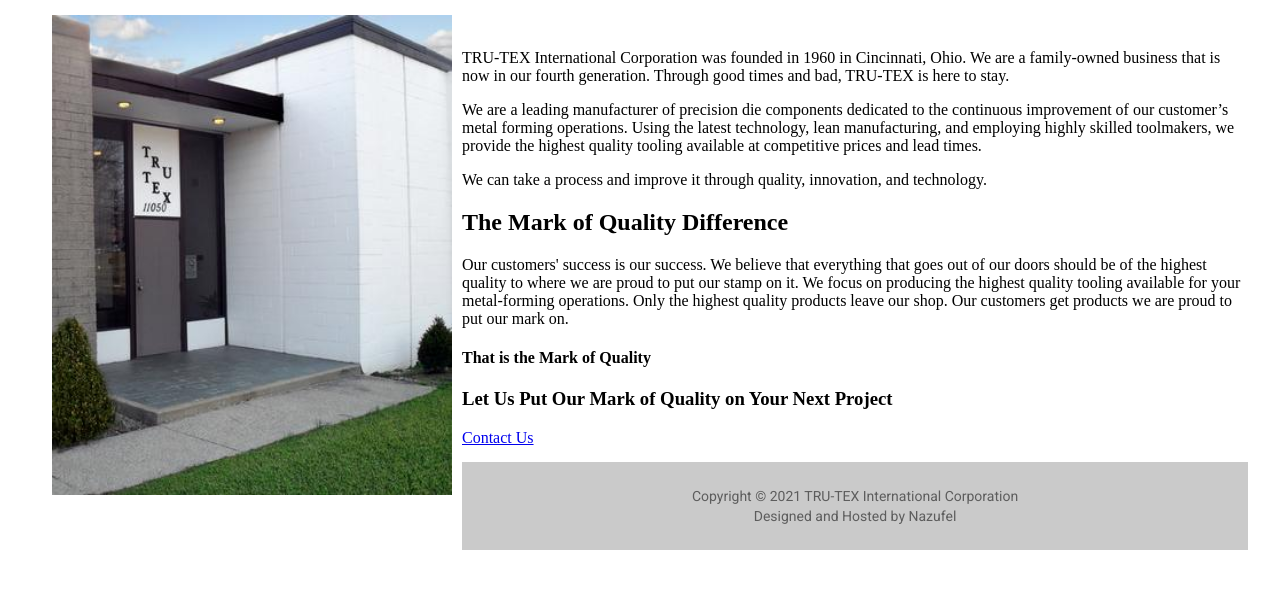
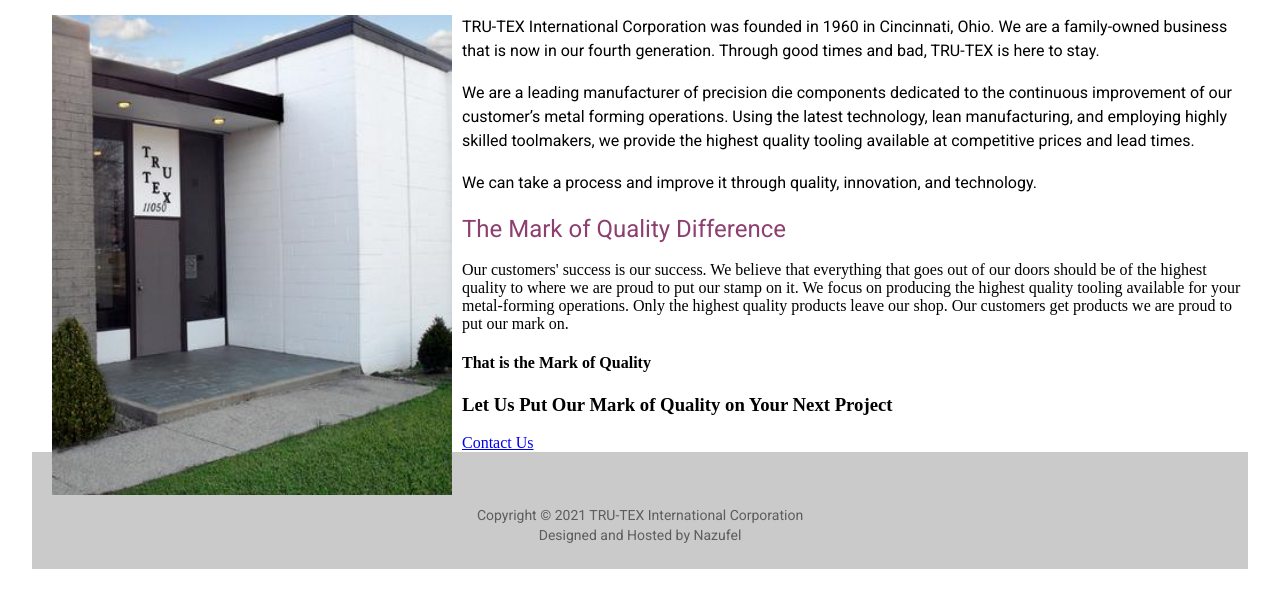
Before and after one commit to nazufel/trutexint, a Gatsby site: page /about in a window 1280 px wide. Shown: the part 129-736 px from the top of the page. Built offline with nearby package versions, Linux system fonts and the light colour scheme; Gatsby itself is replaced by a stand-in of ours.

Commit message:
added css for layout and removed the div from the footer. now footer is more maliable.

```diff
--- /dev/null
+++ b/src/components/layout.css
@@ -0,0 +1,7 @@
+footer {
+  margin-top: 15;
+  bottom: 0;
+  z-index: 1000;
+  padding-right: 24;
+  max-width: 960;
+}
--- a/src/components/layout.js
+++ b/src/components/layout.js
@@ -13,7 +13,7 @@
 import { createMuiTheme } from '@material-ui/core/styles';
 import 'fontsource-roboto';
 
-// import Footer from './footer';
+import './layout.css';
 import SubFooter from './subFooter';
 import SiteAppBar from '../components/siteAppBar';
 
@@ -47,10 +47,7 @@
     <Container maxWidth="lg">
       <SiteAppBar />
       <main>{children}</main>
-      {/* <Footer /> */}
-      <div  style={{ margin: 0, bottom: 0, paddingTop: 15}}>
         <SubFooter/>
-      </div>
     </Container>
   </ThemeProvider>
 
--- a/src/components/subFooter.js
+++ b/src/components/subFooter.js
@@ -52,7 +52,6 @@
   const classes = useStyles();
 
   return (
-    <div className={classes.root}>
     <footer className={classes.footer}>
       <Grid container direction="row" justify="center">
         <Grid item xs={12}>
@@ -63,6 +62,5 @@
         </Grid>
       </Grid>
     </footer>
-    </div>
   );
 }
--- a/src/pages/about.js
+++ b/src/pages/about.js
@@ -17,25 +17,32 @@
 
       <img src={ officeBuildingImage } alt="building" align="left" style={{ paddingLeft: 20, paddingRight: 10, paddingBottom: 10, width: 400, height: 480 }}/>
 
-      <br />
-      <p>TRU-TEX International Corporation was founded in 1960 in Cincinnati, Ohio. We are a family-owned business that is now in our fourth generation. Through good times and bad, TRU-TEX is here to stay.</p>
-
-      <p>We are a leading manufacturer of precision die components dedicated to the continuous improvement of our customer’s metal forming operations. Using the latest technology, lean manufacturing,
-        and employing highly skilled toolmakers, we provide the highest quality tooling available at competitive prices and lead times.</p>
-
-      <p>We can take a process and improve it through quality, innovation, and technology.</p>
-
-      <div className="markOfQualityDifference">
-      <h2>The Mark of Quality Difference</h2>
+      <Typography variant="body1">
+        TRU-TEX International Corporation was founded in 1960 in Cincinnati, Ohio. We are a family-owned business that is now in our fourth generation. Through good times and bad, TRU-TEX is here to stay.
+      </Typography>
+      <br/>
+      <Typography variant="body1">
+        We are a leading manufacturer of precision die components dedicated to the continuous improvement of our customer’s metal forming operations. Using the latest technology, lean manufacturing,
+        and employing highly skilled toolmakers, we provide the highest quality tooling available at competitive prices and lead times.
+      </Typography>
+      <br/>
+      <Typography variant="body1">
+        We can take a process and improve it through quality, innovation, and technology.
+      </Typography>
+      <br/>
+      <Typography color="primary" variant="h5" component="h2">
+        The Mark of Quality Difference
+      </Typography>
 
       <p>Our customers' success is our success. We believe that everything that goes out of our doors should be of the highest quality to where we are proud to put our stamp on it. We focus
         on producing the highest quality tooling available for your metal-forming operations. Only the highest quality products leave our shop. Our customers get products we are proud to put our mark on.</p>
 
         <h4>That is the <span className="markOfQuality">Mark of Quality</span></h4>
 
+
+
       <h3>Let Us Put Our Mark of Quality on Your Next Project</h3>
       <Link to="/contact">Contact Us</Link>
-    </div>
   </Layout>
 )
 
```
Also changed, not shown: README.md. Lines whose indentation alone changed are shown as unchanged.
